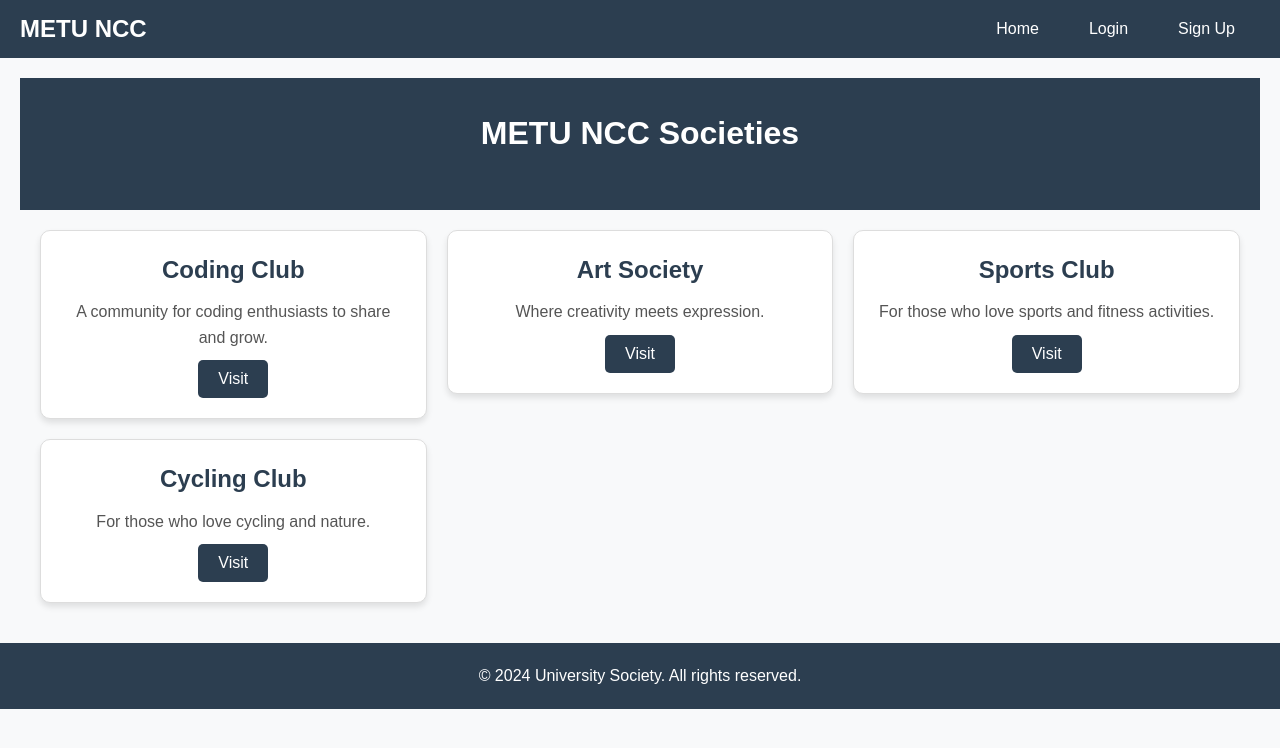
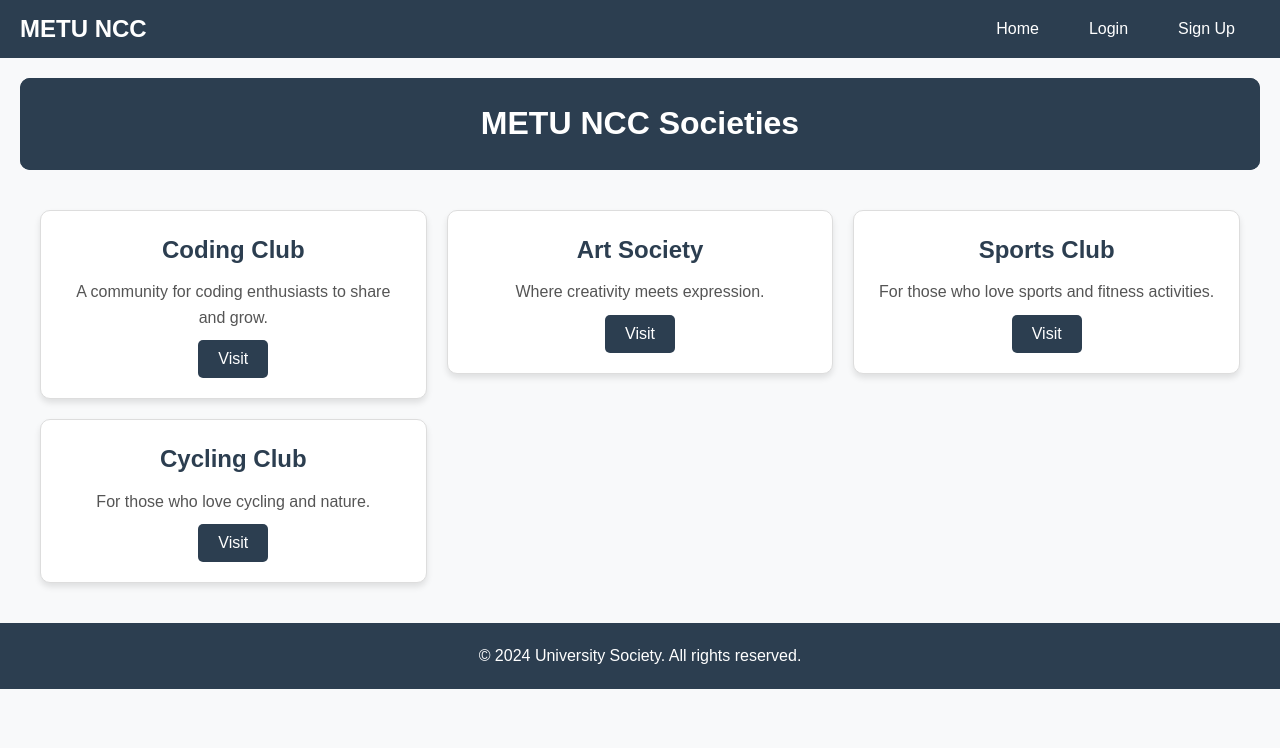
Before and after one commit to cagatay-goz/society-app-client, a React (Create React App) app: page /dashboard in a window 1280 px wide. Shown: the top 748 px of the page. Built offline with nearby package versions, Linux system fonts and the light colour scheme.

Commit message:
visit button updated

```diff
--- a/src/Dashboard/Dashboard.css
+++ b/src/Dashboard/Dashboard.css
@@ -17,14 +17,15 @@ body {
     padding: 20px;
     font-size: 2em;
     margin-bottom: 20px;
+    border-radius: 10px;
 }
 
 /* Ensuring only the header area has a background */
 .header-container {
     background-color: #2C3E50;
     color: white;
-    padding: 10px ;
     text-align: center;
+    border-radius: 10px;
 }
 
 /* Grid layout for societies */
```
